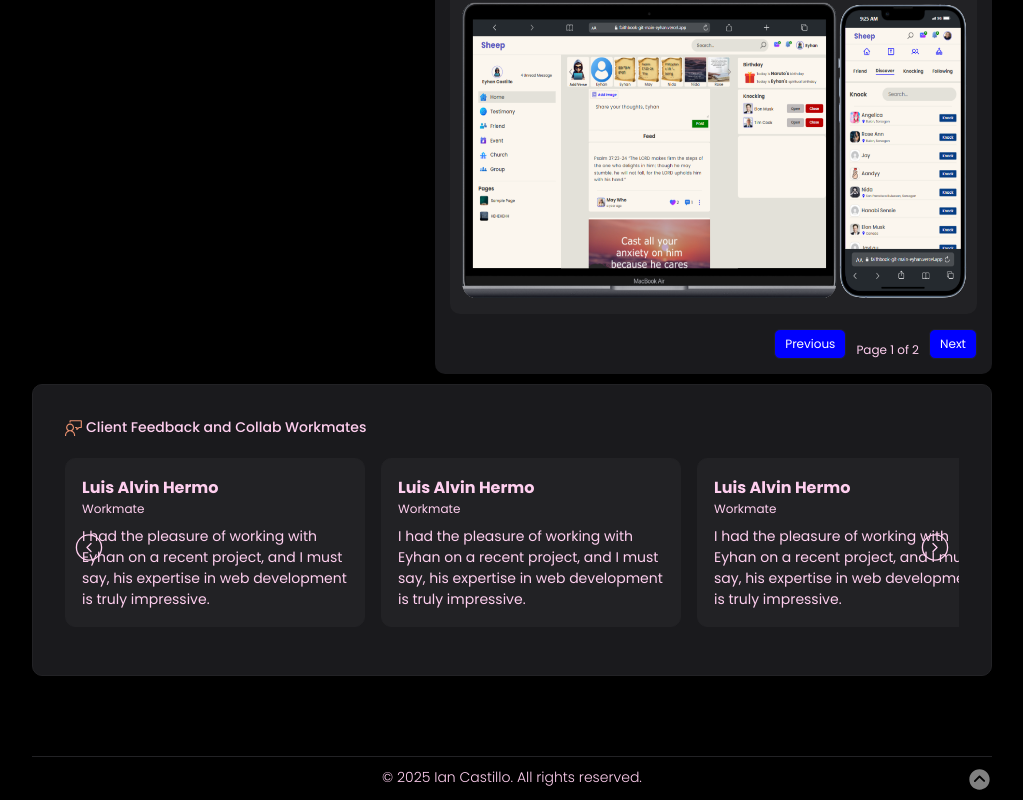
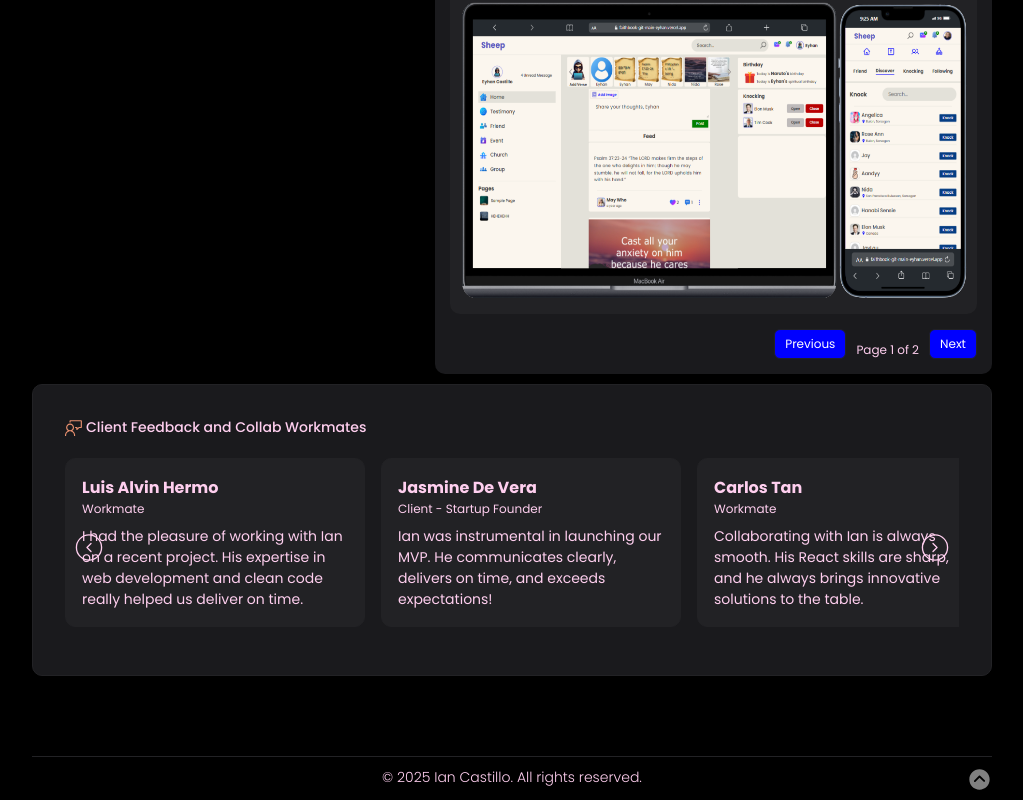
Before and after one commit to IanCastlee/orig_portfolio, a React (Vite) app: page / in a window 1280 px wide. Shown: the part 2144-2944 px from the top of the page, without its empty margins (128-1151 px from the left). Built offline with nearby package versions, Linux system fonts and the light colour scheme; no server answers; a web font is replaced by a local one.

Commit message:
add new feedback

```diff
--- a/src/components/feed/Feedback.jsx
+++ b/src/components/feed/Feedback.jsx
@@ -34,9 +34,67 @@ function Feedback() {
     if (!isDragging) return;
     e.preventDefault();
     const x = e.pageX - scrollRef.current.offsetLeft;
-    const walk = (x - startX) * 1.5; // scroll speed multiplier
+    const walk = (x - startX) * 1.5;
     scrollRef.current.scrollLeft = scrollLeft - walk;
   };
+
+  // Random feedback data
+  const feedbacks = [
+    {
+      name: "Luis Alvin Hermo",
+      role: "Workmate",
+      message:
+        "I had the pleasure of working with Ian on a recent project. His expertise in web development and clean code really helped us deliver on time.",
+    },
+    {
+      name: "Jasmine De Vera",
+      role: "Client - Startup Founder",
+      message:
+        "Ian was instrumental in launching our MVP. He communicates clearly, delivers on time, and exceeds expectations!",
+    },
+    {
+      name: "Carlos Tan",
+      role: "Workmate",
+      message:
+        "Collaborating with Ian is always smooth. His React skills are sharp, and he always brings innovative solutions to the table.",
+    },
+    {
+      name: "Maria Santos",
+      role: "Client - E-commerce Owner",
+      message:
+        "Ian revamped our entire online store, and our conversion rates increased significantly. Professional and detail-oriented!",
+    },
+    {
+      name: "Kevin Mercado",
+      role: "Project Manager",
+      message:
+        "Ian is the kind of developer every team wants. Reliable, fast, and great at solving complex problems under pressure.",
+    },
+    {
+      name: "Aira Lim",
+      role: "UX Designer",
+      message:
+        "Working with Ian was a breeze. He translated my Figma designs pixel-perfectly and even improved the responsive behavior.",
+    },
+    {
+      name: "John Reyes",
+      role: "Client - NGO Director",
+      message:
+        "Ian helped build our organization’s website, and it’s now much easier for donors to reach and support us. Amazing job!",
+    },
+    {
+      name: "Stephanie Uy",
+      role: "Collab Developer",
+      message:
+        "Code reviews with Ian are insightful and helpful. He pushes the team to follow best practices and clean architecture.",
+    },
+    {
+      name: "Albert Dela Cruz",
+      role: "Freelance Collaborator",
+      message:
+        "We collaborated on a portfolio site, and Ian's front-end wizardry brought everything to life beautifully!",
+    },
+  ];
 
   return (
     <div className="feedback">
@@ -54,17 +112,13 @@ function Feedback() {
           onMouseUp={handleMouseUp}
           onMouseMove={handleMouseMove}
         >
-          {Array.from({ length: 9 }).map((_, index) => (
+          {feedbacks.map((fb, index) => (
             <div className="card" key={index}>
               <div className="name-owner">
-                <span>Luis Alvin Hermo</span>
-                <p>Workmate</p>
+                <span>{fb.name}</span>
+                <p>{fb.role}</p>
               </div>
-              <p>
-                I had the pleasure of working with Eyhan on a recent project,
-                and I must say, his expertise in web development is truly
-                impressive.
-              </p>
+              <p>{fb.message}</p>
             </div>
           ))}
         </div>
```
